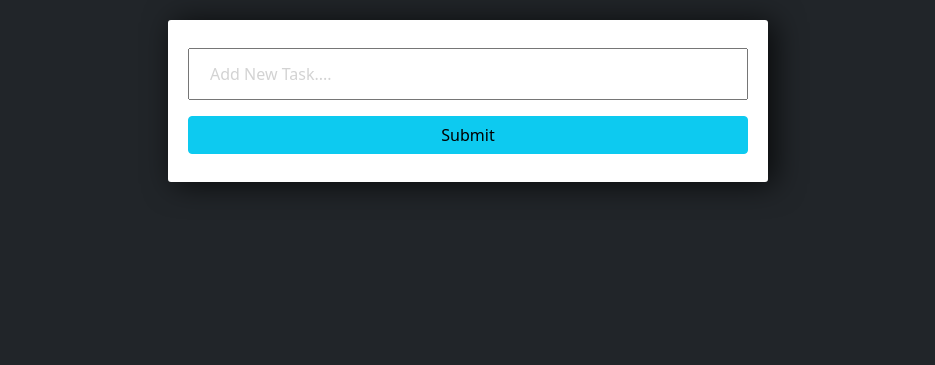
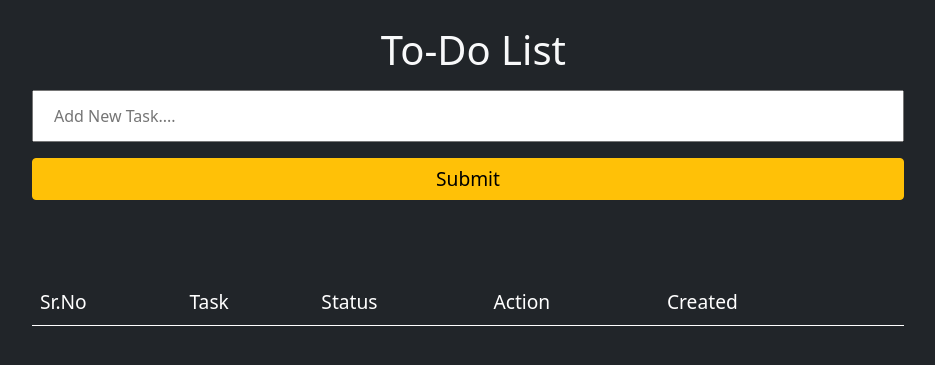
Before and after one commit to ganeshchennuri/todo, a Django app: page / in a window 1280 px wide. Shown: the top 365 px of the page, without its empty margins (172-1107 px from the left). Run offline with Django 3.2, Linux system fonts and the light colour scheme; data that the repository does not hold is empty.

Commit message:
Styling Completed

```diff
--- /dev/null
+++ b/tasks/templates/tasks/base.html
@@ -0,0 +1,71 @@
+<!DOCTYPE html>
+<html lang="en">
+<head>
+    <meta charset="UTF-8">
+    <meta http-equiv="X-UA-Compatible" content="IE=edge">
+    <meta name="viewport" content="width=device-width, initial-scale=1.0">
+    <link href="https://cdn.jsdelivr.net/npm/bootstrap@5.0.1/dist/css/bootstrap.min.css" rel="stylesheet" integrity="sha384-+0n0xVW2eSR5OomGNYDnhzAbDsOXxcvSN1TPprVMTNDbiYZCxYbOOl7+AMvyTG2x" crossorigin="anonymous">
+    {% block head %}
+    {% endblock %}
+    <style>
+		a{
+            color: white;
+        }
+        body{
+            padding-left: 15%;
+            padding-right: 15%;
+            padding-top: 2%;
+        }
+		h1{
+			padding-left: 40%;
+		}
+	</style>
+<!--
+    <style>
+		input{
+			width: 100%;
+			padding: 12px 20px;
+			margin: 8px 0;
+			box-sizing: border-box;
+		}
+
+		input::placeholder {
+			color: #d3d3d3;
+		}
+
+		.submit{
+			background-color: #6BA3E8;
+		}
+
+		.center-column{
+			width:600px;
+			margin: 20px auto;
+			padding:20px;
+			background-color: #fff;
+			border-radius: 3px;
+			box-shadow: 6px 2px 30px 0px rgba(0,0,0,0.75);
+		}
+
+		.item-row{
+			background-color: #906abd;
+			margin: 10px;
+			padding: 20px;
+			border-radius: 3px;
+			color: #fff;
+			font-size: 16px;
+			box-shadow: 0px -1px 10px -4px rgba(0,0,0,0.75);
+		}
+
+		.btn-danger{
+			background-color: #ffae19;
+			border-color: #e59400;
+		}
+	</style> -->
+</head>
+<body class="bg-dark text-light">
+    <div class="container">
+        {% block body %}
+        {% endblock %}
+    </div>
+</body>
+</html>
--- a/tasks/templates/tasks/index.html
+++ b/tasks/templates/tasks/index.html
@@ -1,73 +1,65 @@
-<!DOCTYPE html>
-<html>
-    <head>
-        <meta charset="UTF-8">
-        <link href="https://cdn.jsdelivr.net/npm/bootstrap@5.0.1/dist/css/bootstrap.min.css" rel="stylesheet" integrity="sha384-+0n0xVW2eSR5OomGNYDnhzAbDsOXxcvSN1TPprVMTNDbiYZCxYbOOl7+AMvyTG2x" crossorigin="anonymous">
-        <title>ToDo App</title>
+{% extends 'tasks/base.html' %}
+{% block head %}
+    <title>ToDo</title>
 	<style>
-
         input{
 			width: 100%;
 			padding: 12px 20px;
 			margin: 8px 0;
 			box-sizing: border-box;
 		}
-
-        	input::placeholder {
-        	  color: #d3d3d3;
-        	}
-
-        	.submit{
-        		background-color: #6BA3E8;
-        	}
-
-        	.center-column{
-        		width:600px;
-        		margin: 20px auto;
-        		padding:20px;
-        		background-color: #fff;
-        		border-radius: 3px;
-        		box-shadow: 6px 2px 30px 0px rgba(0,0,0,0.75);
-        	}
-
-        	.item-row{
-        		background-color: #906abd;
-        		margin: 10px;
-        		padding: 20px;
-        		border-radius: 3px;
-        		color: #fff;
-        		font-size: 16px;
-        		box-shadow: 0px -1px 10px -4px rgba(0,0,0,0.75);
-        	}
-
-        	.btn-danger{
-        		background-color: #ffae19;
-        		border-color: #e59400;
-        	}
-
     </style>
-    </head>
-    <body class="bg-dark">
-        <div class="center-column">
+{% endblock %}
+{% block body %}
+	<div class="todo-form">
+		<h1>To-Do List</h1>
 		<form method='POST' action=''>
 			{% csrf_token %}
 			{{ form.title }}
-                <input class="btn btn-info" type='submit' value:'submit'>
+			<input class="btn btn-warning" style="font-size: 1.2rem;" type='submit' value:'submit'>
 		</form>
-            <div class="todo-list">
+		<br><br><br>
+		<div class="todo-list" style="font-size: 1.2rem;">
+			<table class="table table-dark">
+				<thead>
+					<tr>
+						<td>Sr.No</td>
+						<td>Task</td>
+						<td>Status</td>
+						<td>Action</td>
+						<td>Created</td>
+						<td></td>
+					</tr>
+				</thead>
+				<tbody>
 				{% for task in tasks %}
-                    <div class="item-row">
-                        <a class="btn btn-sm btn-info" href="{% url 'update' task.id %}">Update</a>
+					{% if task.completed == True %}
+						<tr class="table-active">
+						<td>{{ forloop.counter }}</td>
+						<td ><span>{{ task }}</span></td>
+						<td><span style="color: white;">Completed</span></td>
+					{% else %}
+						<tr>
+						<td>{{ forloop.counter }}</td>
+						<td><span>{{ task }}</span></td>
+						<td><span style="color: white;">Pending</span></td>
+					{% endif %}
+					<td>
+						<a class="btn btn-sm btn-primary" style="margin-right: 10px;" href="{% url 'update' task.id %}">Update</a>
 						<a class="btn btn-sm btn-danger" href="{% url 'delete' task.id %}">Delete</a>
-                        <br>
-                        {% if task.completed == True %}
-                        <strike>{{ task }}</strike>
+					</td>
+					<td>{{ task.created | date }}</td>
+					{% if not task.completed %}
+					<td>
+						<a class="btn btn-sm btn-success" href="{% url 'done' task.id %}">Done</a>
+					</td>
 					{% else %}
-                        <span>{{ task }}</span>
+					<td></td>
 					{% endif %}
-                    </div>
+					</tr>
 				{% endfor %}
+				</tbody>
+			</table>
 		</div>
 	</div>
-    </body>
-</html>
+{% endblock %}
--- a/tasks/urls.py
+++ b/tasks/urls.py
@@ -4,5 +4,6 @@ from . import views
 urlpatterns = [
     path('',views.index,name='index'),
     path('update/<int:pk>',views.update_task, name='update'),
-    path('delete/<int:pk>',views.delete_task,name='delete')
+    path('delete/<int:pk>',views.delete_task,name='delete'),
+    path('done/<int:pk>',views.complete_task,name='done')
 ]
--- a/tasks/views.py
+++ b/tasks/views.py
@@ -1,21 +1,19 @@
-from django.shortcuts import render,redirect
+from django.shortcuts import render,redirect, get_object_or_404
 from.models import Task
 from .forms import TaskForm
 
 def index(request):
     form = TaskForm()
-
     if request.method == 'POST':
         form = TaskForm(request.POST)
         if form.is_valid():
             form.save()
         return redirect('/')
-
     context = {'tasks': Task.objects.all(), 'form': form}
     return render(request,'tasks/index.html',context)
 
 def update_task(request, pk):
-    task = Task.objects.get(id=pk)
+    task = get_object_or_404(Task,id=pk)
     form = TaskForm(instance = task)
 
     if request.method == 'POST':
@@ -28,7 +26,7 @@ def update_task(request, pk):
     return render(request,'tasks/update_task.html',context)
 
 def delete_task(request, pk):
-    task = Task.objects.get(id=pk)
+    task = get_object_or_404(Task,id=pk)
 
     if request.method=="POST":
         task.delete()
@@ -37,3 +35,9 @@ def delete_task(request, pk):
     context = {'task': task}
 
     return render(request,'tasks/delete_task.html',context)
+
+def complete_task(request, pk):
+    task = get_object_or_404(Task,id=pk)
+    task.completed = True
+    task.save()
+    return redirect('/')
```
Also changed, not shown: tasks/templates/tasks/delete_task.html (+21 -12 lines), tasks/templates/tasks/update_task.html (+21 -9 lines). Lines whose indentation alone changed are shown as unchanged.
